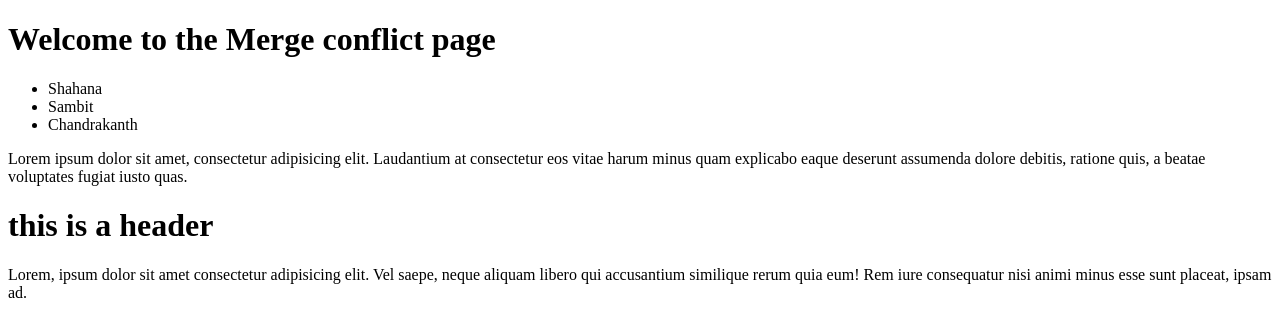
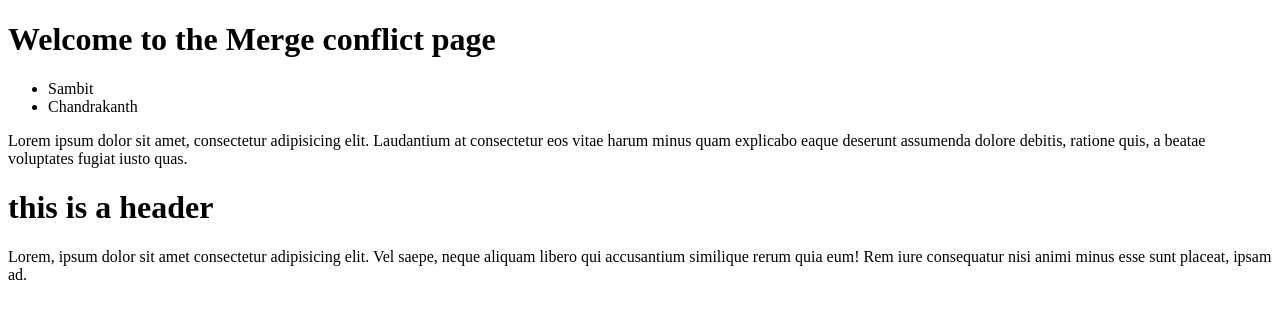
Before and after one commit to Raj7912/Automation, a plain HTML site: page conflict/index.html in a window 1280 px wide. Drawn offline with Linux system fonts and the light colour scheme.

Commit message:
updated index.html page

```diff
--- a/conflict/index.html
+++ b/conflict/index.html
@@ -8,7 +8,6 @@
 <body>
      <h1>Welcome to the Merge conflict page</h1>
     <ul>
-      <li>Shahana</li>
       <li>Sambit</li>
       <li>Chandrakanth</li>
     </ul>
```
